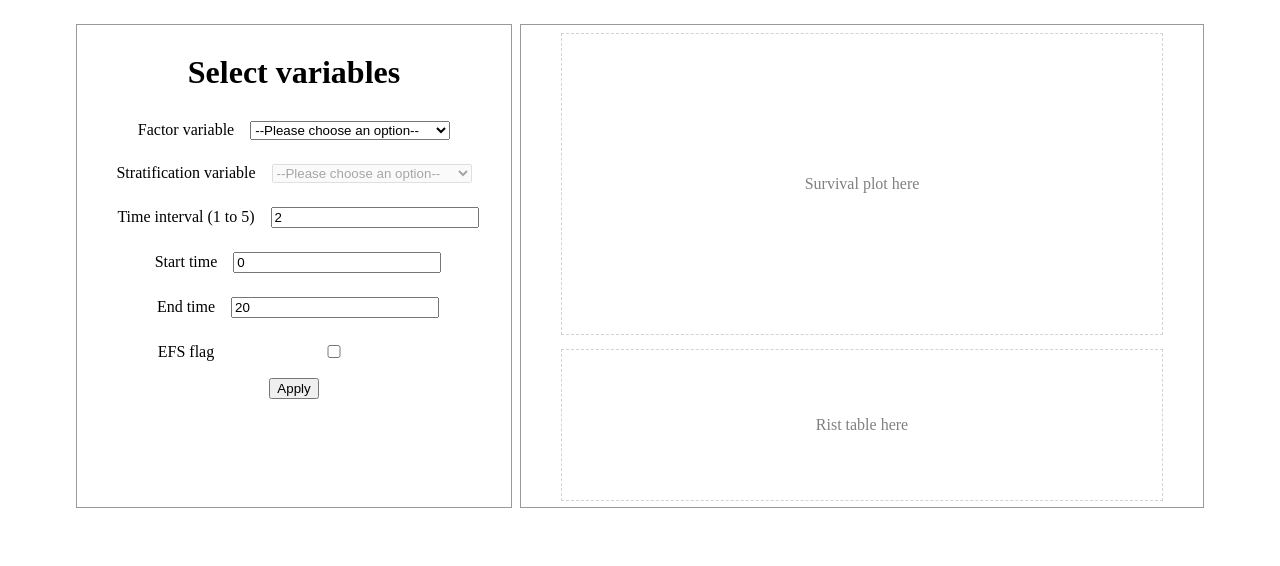
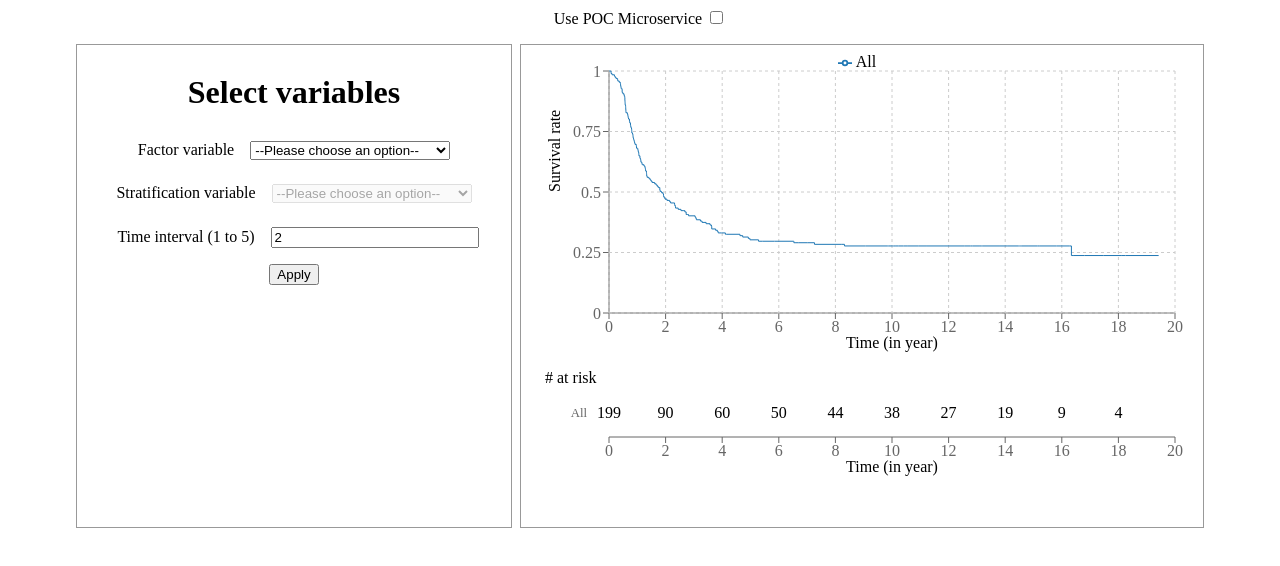
Before and after one commit to bobaekang/poc-survival-react-component, a React (Create React App) app: page / in a window 1280 px wide. Shown: the top 566 px of the page. Built offline with nearby package versions, Linux system fonts and the light colour scheme.

Commit message:
Make isUsingPocMicroservice toggle-able

```diff
--- a/src/App.jsx
+++ b/src/App.jsx
@@ -1,8 +1,21 @@
-import React from 'react'
+import React, { useState } from 'react'
 import SurvivalPlot from './SurvivalAnalysis/index'
 
 function App() {
-  return <SurvivalPlot />
+  const [isUsingPocMicroservice, setIsUsingPocMicroservice] = useState(false)
+  return (
+    <>
+      <label style={{ display: 'block', textAlign: 'center' }}>
+        Use POC Microservice{' '}
+        <input
+          type="checkbox"
+          checked={isUsingPocMicroservice}
+          onChange={(e) => setIsUsingPocMicroservice(e.target.checked)}
+        />
+      </label>
+      <SurvivalPlot isUsingPocMicroservice={isUsingPocMicroservice} />
+    </>
+  )
 }
 
 export default App
--- a/src/SurvivalAnalysis/ControlForm.jsx
+++ b/src/SurvivalAnalysis/ControlForm.jsx
@@ -1,5 +1,4 @@
 import React, { useState, useEffect } from 'react'
-import { isUsingPocMicroservice } from './utils'
 
 const styles = {
   container: {
@@ -58,7 +57,12 @@ const ControlFormInput = ({ label, ...inputAttrs }) => (
   />
 )
 
-const ControlForm = ({ factors, onSubmit, timeInterval }) => {
+const ControlForm = ({
+  factors,
+  onSubmit,
+  timeInterval,
+  isUsingPocMicroservice,
+}) => {
   const [factorVariable, setFactorVariable] = useState('')
   const [stratificationVariable, setStratificationVariable] = useState('')
   const [localTimeInterval, setLocalTimeInterval] = useState(timeInterval)
@@ -73,7 +77,7 @@ const ControlForm = ({ factors, onSubmit, timeInterval }) => {
       timeInterval: localTimeInterval,
       ...(isUsingPocMicroservice ? { startTime, endTime, efsFlag } : {}),
     })
-  }, []) // eslint-disable-line react-hooks/exhaustive-deps
+  }, [isUsingPocMicroservice]) // eslint-disable-line react-hooks/exhaustive-deps
 
   return (
     <div style={styles.container}>
--- a/src/SurvivalAnalysis/index.jsx
+++ b/src/SurvivalAnalysis/index.jsx
@@ -6,14 +6,14 @@ import { factors } from '../mockData'
 import { fetchSurvivalResult, getSurvivalSeries } from './utils'
 import styles from './SurvivalAnalysis.module.css'
 
-const SurvivalAnalysis = () => {
+const SurvivalAnalysis = ({ isUsingPocMicroservice }) => {
   const [survivalSeries, setSurvivalSeries] = useState([])
   const [risktable, setRisktable] = useState([])
   const [timeInterval, setTimeInterval] = useState(2)
   const handleSubmit = (userInput) => {
     setTimeInterval(userInput.timeInterval)
 
-    fetchSurvivalResult(userInput).then((result) => {
+    fetchSurvivalResult(isUsingPocMicroservice)(userInput).then((result) => {
       setSurvivalSeries(getSurvivalSeries(result.survival, userInput))
       setRisktable(result.risktable)
     })
@@ -26,6 +26,7 @@ const SurvivalAnalysis = () => {
           factors={factors}
           onSubmit={handleSubmit}
           timeInterval={timeInterval}
+          isUsingPocMicroservice={isUsingPocMicroservice}
         />
       </div>
       <div className={styles.columnRight}>
--- a/src/SurvivalAnalysis/utils.js
+++ b/src/SurvivalAnalysis/utils.js
@@ -1,8 +1,4 @@
 import { result } from '../mockData'
-
-export const isUsingPocMicroservice =
-  process.env.REACT_APP_POC_MICROSERVICE_URL &&
-  process.env.REACT_APP_POC_MICROSERVICE_URL !== ''
 
 const fetchMockSurvivalResult = ({ factorVariable, stratificationVariable }) =>
   Promise.resolve(
@@ -26,9 +22,8 @@ const fetchPocSurvivalResult = ({ timeInterval, ...userInput }) =>
     body: JSON.stringify(userInput),
   }).then((response) => response.json())
 
-export const fetchSurvivalResult = isUsingPocMicroservice
-  ? fetchPocSurvivalResult
-  : fetchMockSurvivalResult
+export const fetchSurvivalResult = (isUsingPocMicroservice) =>
+  isUsingPocMicroservice ? fetchPocSurvivalResult : fetchMockSurvivalResult
 
 export const getSurvivalSeries = (survival, userInput) =>
   userInput.factorVariable === '' || userInput.stratificationVariable === ''
```
